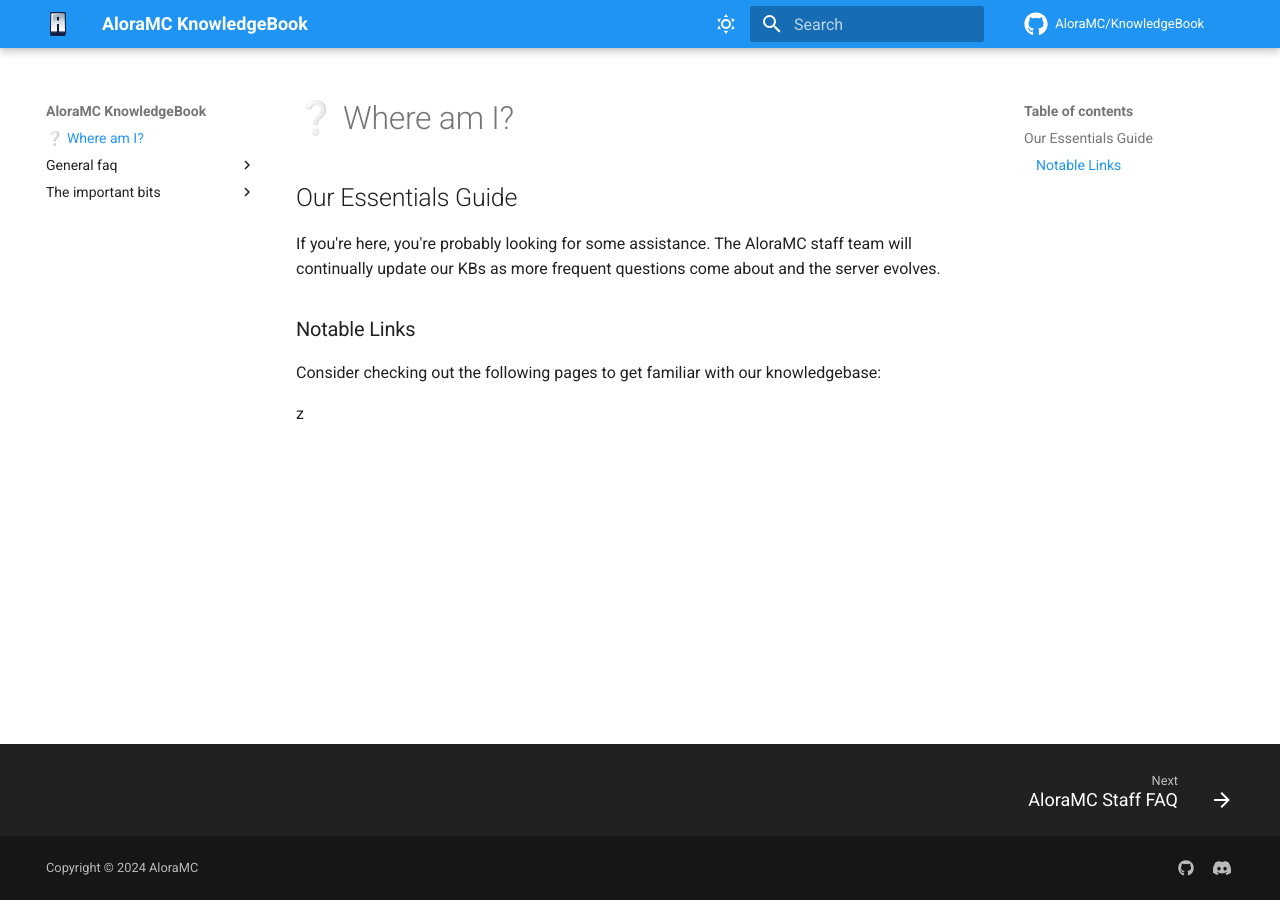
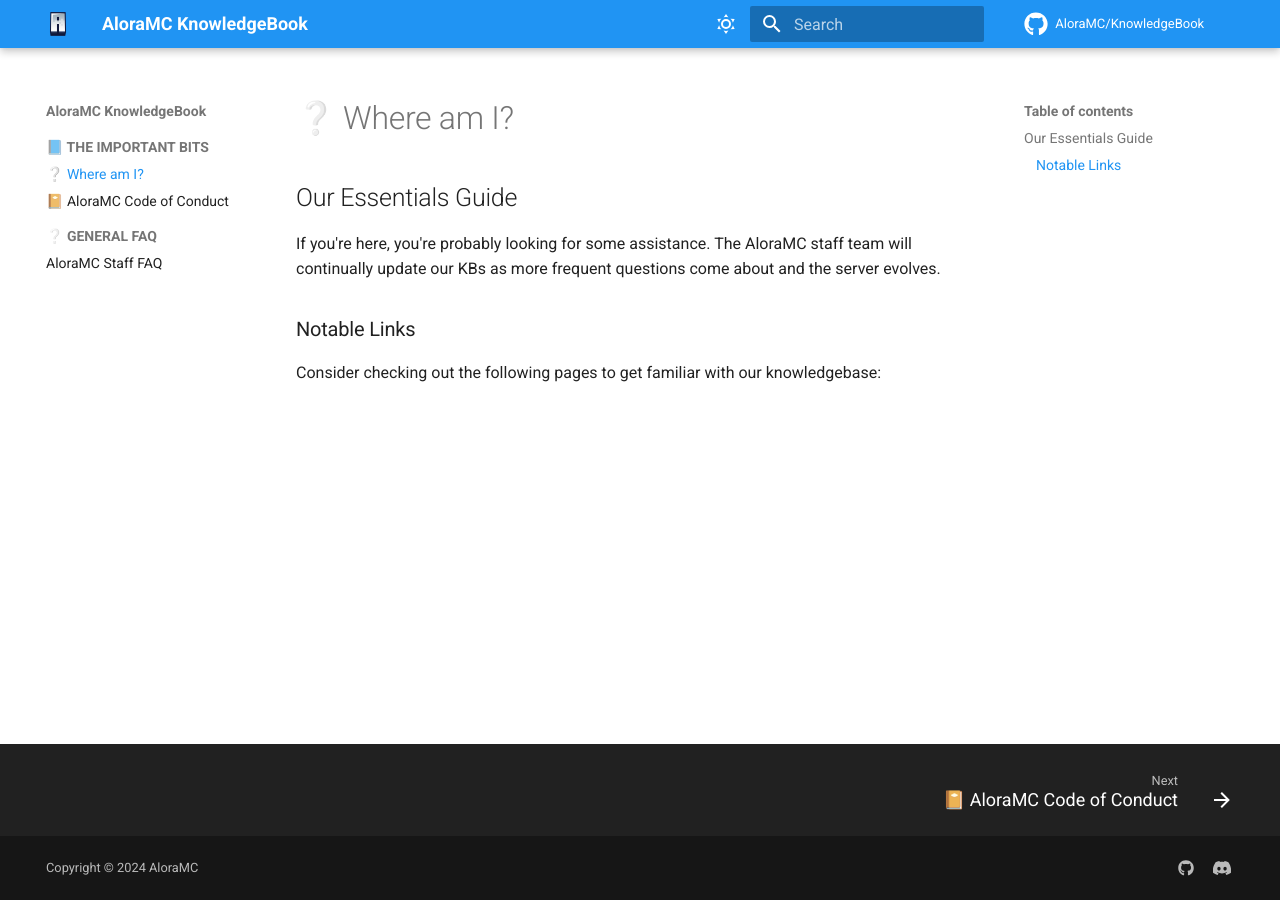
Before and after one commit to AloraMC/Knowledgebase, an MkDocs documentation site: the page built from docs/index.md, in a window 1280 px wide. Built offline with MkDocs 1.6.1 and Material for MkDocs 9.7.7, drawn with Linux system fonts in a browser that asks for light colours; plug-ins that fetch from the network failed and are left out; comment, search, counter and statistics services are not loaded.

Commit message:
Backup Complete

```diff
--- a/docs/index.md
+++ b/docs/index.md
@@ -6,5 +6,3 @@
 
 ### Notable Links
 Consider checking out the following pages to get familiar with our knowledgebase:
-
-z
--- a/docs/the-important-bits/conduct.md
+++ b/docs/the-important-bits/conduct.md
@@ -1,3 +1,8 @@
+---
+title: 📔 AloraMC Code of Conduct
+hide: toc
+---
+
 ![Alora Code of Conduct](../assets/image.png)
 
 # 📔 AloraMC Code of Conduct
--- a/mkdocs.yml
+++ b/mkdocs.yml
@@ -24,11 +24,23 @@
       toggle:
         icon: material/weather-night
         name: Switch to light mode
+
   features:
+    - navigation.sections
     - navigation.footer
     - navigation.top
     - navigation.instant
+    - navigation.instant.progress
     # - navigation.tabs
+    - toc.follow
+    # - toc.integrate
+
+nav:
+  - 📘 THE IMPORTANT BITS:
+    - index.md
+    - the-important-bits/conduct.md
+  - ❔ GENERAL FAQ:
+    - general-faq/aloramc-staff-faq.md
 
 extra:
   social:
@@ -41,8 +53,10 @@
 plugins:
   - search
   - social
-  - git-committers:
-      repository: squidfunk/mkdocs-material
+  # - git-committers:
+  #     repository: aloramc/knowledgebook
+  #     token:
+  - privacy
 
 markdown_extensions:
   - admonition
```
